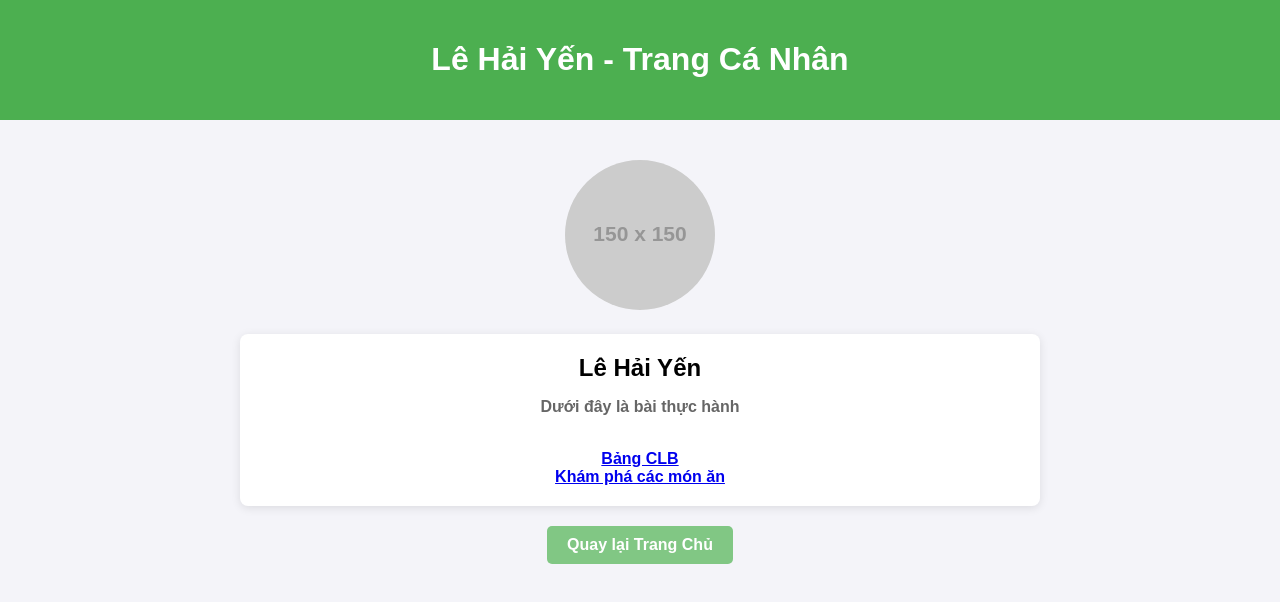
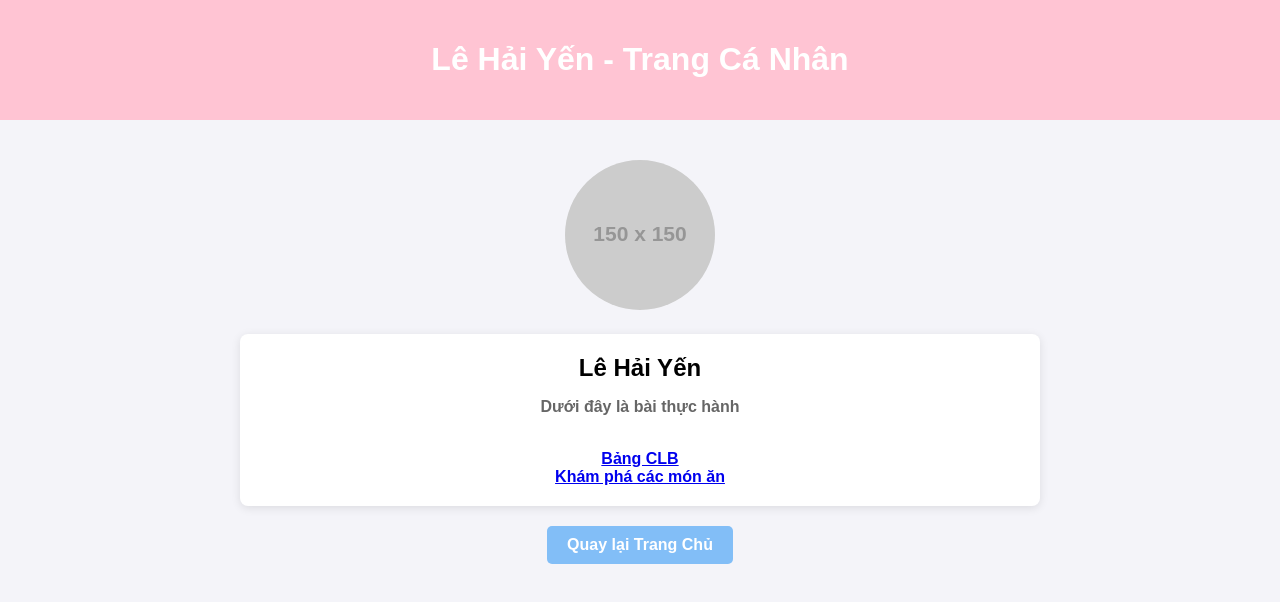
Before and after one commit to linhacdoc2004-blip/tinhoc12, a plain HTML site: page haiyenn.html in a window 1280 px wide. Drawn offline with Linux system fonts and the light colour scheme; placeholder pictures from the web are drawn by us.

Commit message:
Change header and back-link styles in haiyenn.html
Updated header background color and back-link color.

```diff
--- a/haiyenn.html
+++ b/haiyenn.html
@@ -13,7 +13,7 @@
         }
 
         header {
-            background-color: #4CAF50;
+            background-color: #FFC4D3;
             color: white;
             text-align: center;
             padding: 20px;
@@ -53,7 +53,7 @@
         .back-link {
             display: inline-block;
             margin-top: 20px;
-            background-color: #81C784;
+            background-color: #82BEF7;
             color: white;
             padding: 10px 20px;
             text-decoration: none;
```
